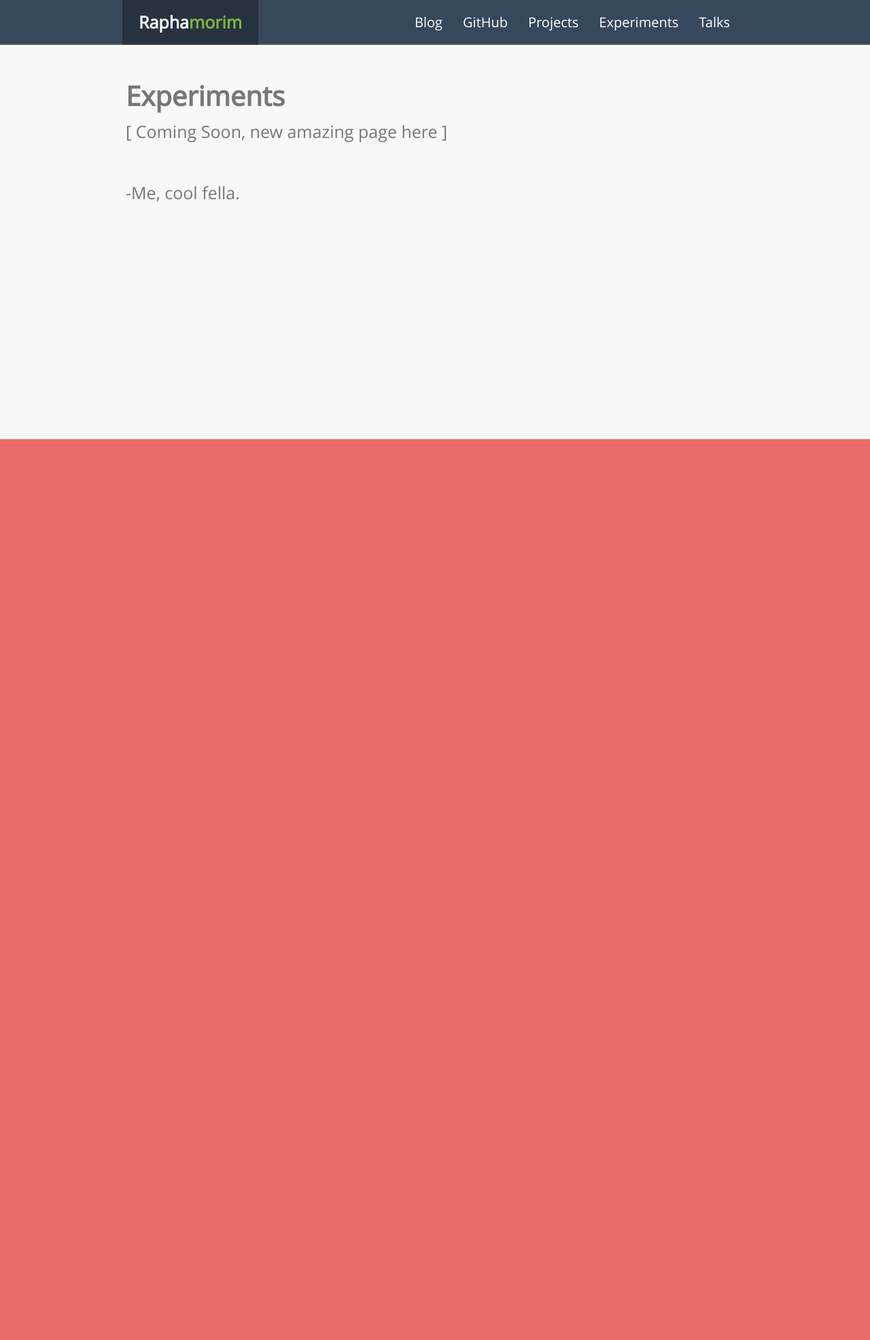
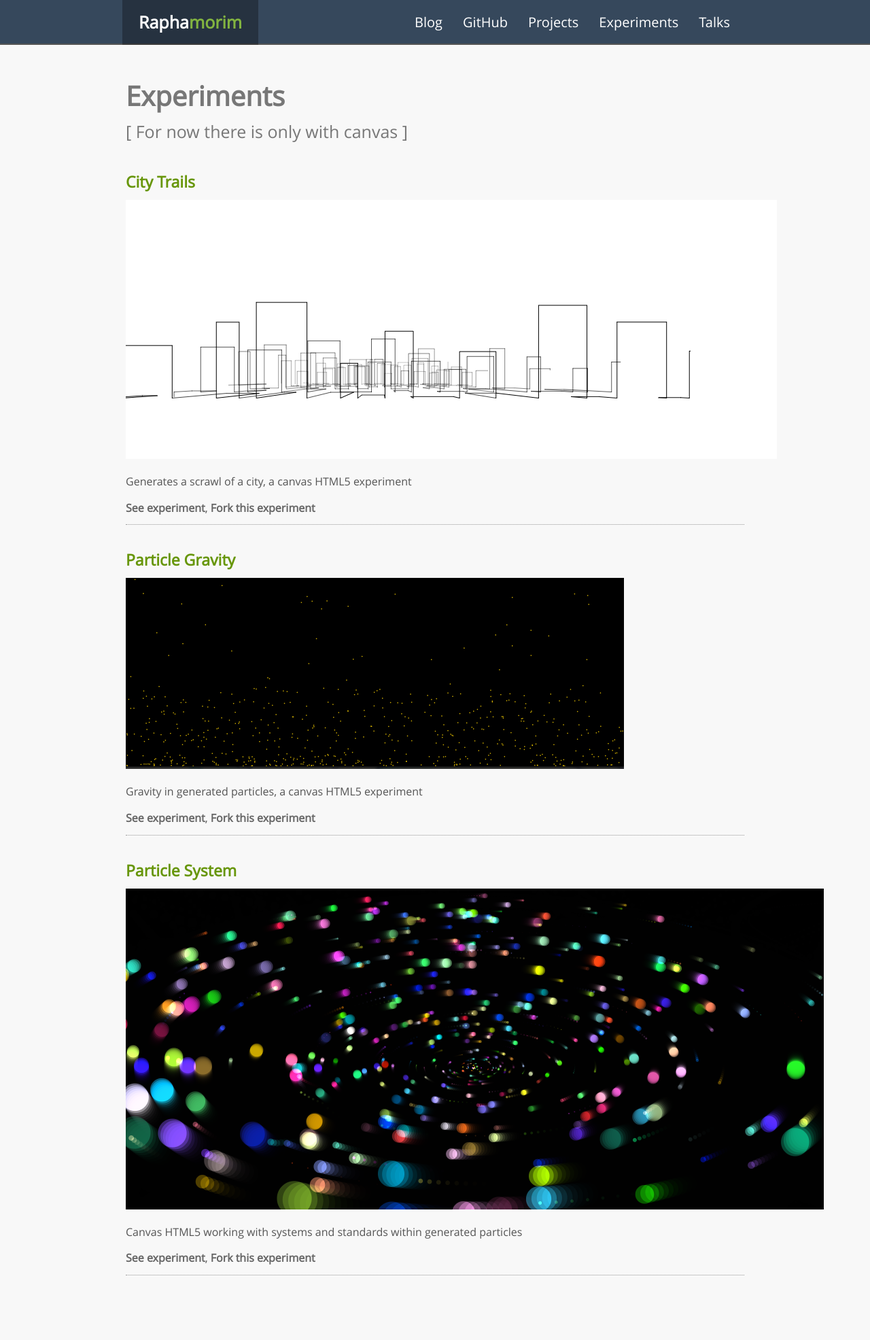
Before and after one commit to raphamorim/raphamorim.github.com, a Jekyll site: the page built from experiments/index.md, in a window 1280 px wide. Shown: the whole page at 68% size. Built offline with Jekyll 4.4.1, drawn with Linux system fonts in a browser that asks for light colours; nearby versions of some CDN libraries; before the commit the page ends 900 px from its top, so only the background shows below that.

Commit message:
initial experiments

```diff
--- a/assets/css/base.css
+++ b/assets/css/base.css
@@ -85,9 +85,6 @@ h3 {
   margin: 0px auto;
   width: 920px;
   z-index: 1;
-}
-.experiments .container {
-  min-height: 550px;
 }
 
 .bar-logo {
--- a/experiments/index.md
+++ b/experiments/index.md
@@ -2,12 +2,53 @@
 layout: default
 title: Experiments
 class: experiments
-description: Here is where I put all my madness in code or whatever thing.
+description: Here is where I put all my experiments in code or things I really think cool :).
 ---
 
 ##Experiments
 
-[ Coming Soon, new amazing page here ]
+[ For now there is only with canvas ]
+
+<ul id="exp">
+    <li>
+       <h3>
+       		<a href="http://raphamorim.com/canvas-experiments/city-trails">City Trails</a>
+       </h3>
+
+       <p><img src="/assets/images/experiments/city-trails.png" alt="City Trails"></p>
+
+       <p>Generates a scrawl of a city, a canvas HTML5 experiment</p>
+
+       <p><a href="http://raphamorim.com/canvas-experiments/city-trails" target="_blank">See experiment</a>, <a href="https://github.com/raphamorim/canvas-experiments" target="_blank">Fork this experiment</a></p>
+    </li>
+</ul>
+
+<ul id="exp">
+    <li>
+       <h3>
+       		<a href="http://raphamorim.com/canvas-experiments/particle-gravity">Particle Gravity</a>
+       </h3>
+
+	   <p><img src="/assets/images/experiments/particle-gravity.png" alt="Particle Gravity"></p>
+
+       <p>Gravity in generated particles, a canvas HTML5 experiment</p>
+
+       <p><a href="http://raphamorim.com/canvas-experiments/particle-gravity" target="_blank">See experiment</a>, <a href="https://github.com/raphamorim/canvas-experiments" target="_blank">Fork this experiment</a></p>
+    </li>
+</ul>
+
+<ul id="exp">
+    <li>
+       <h3>
+       		<a href="http://raphamorim.com/canvas-experiments/particle-system">Particle System</a>
+       </h3>
+
+	   <p><img src="/assets/images/experiments/particle-system.png" alt="Particle System"></p>
+
+       <p>Canvas HTML5 working with systems and standards within generated particles</p>
+
+       <p><a href="http://raphamorim.com/canvas-experiments/particle-system" target="_blank">See experiment</a>, <a href="https://github.com/raphamorim/canvas-experiments" target="_blank">Fork this experiment</a></p>
+    </li>
+</ul>
+
 <br><br>
-
--Me, cool fella.
```
Also changed, not shown: assets/images/experiments/city-trails.png (added), assets/images/experiments/particle-gravity.png (added), assets/images/experiments/particle-system.png (added), 5 other files.
